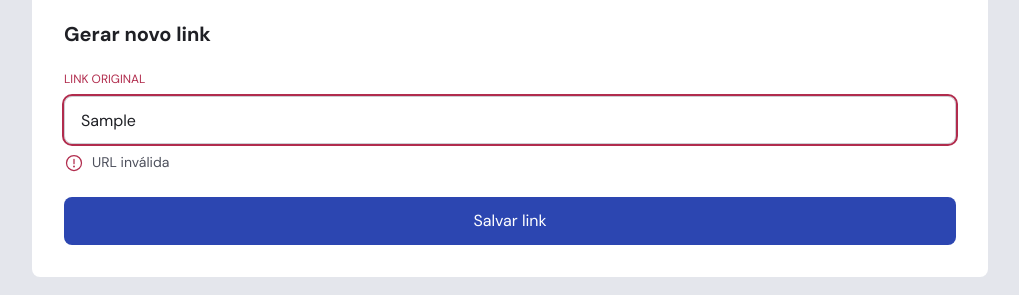
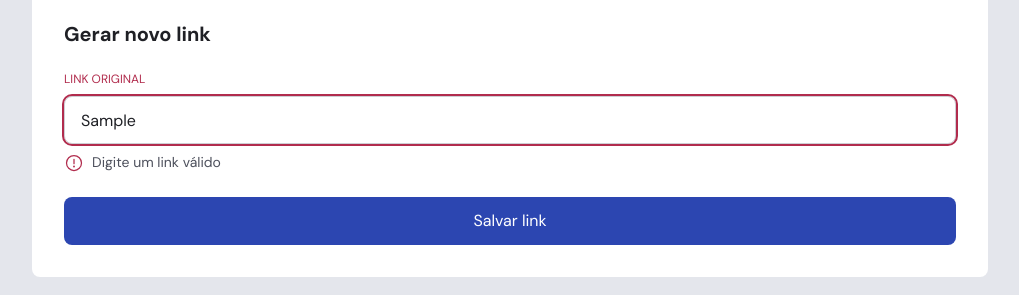
Before and after one commit to ClodoaldoDantas/encurtador-de-links-web, a React (Vite) app: page / in a window 1280 px wide. Both pictures are taken after typing "Sample" into the empty fields and a click on the button "Salvar link". Shown: the part 177-472 px from the top of the page, without its empty margins (130-1149 px from the left). Built offline with nearby package versions, Linux system fonts and the light colour scheme.

Commit message:
feat: add Button and Field components, integrate form handling in CreateLinkForm

```diff
--- a/package.json
+++ b/package.json
@@ -11,6 +11,7 @@
   "dependencies": {
     "@hookform/resolvers": "^5.2.1",
     "@phosphor-icons/react": "^2.1.10",
+    "classnames": "^2.5.1",
     "react": "^19.1.1",
     "react-dom": "^19.1.1",
     "react-hook-form": "^7.62.0",
--- /dev/null
+++ b/src/components/ui/button/index.tsx
@@ -0,0 +1,9 @@
+import classNames from 'classnames'
+import type { ComponentProps } from 'react'
+import styles from './styles.module.scss'
+
+export function Button(props: ComponentProps<'button'>) {
+	return (
+		<button className={classNames(styles.button, props.className)} {...props} />
+	)
+}
--- /dev/null
+++ b/src/components/ui/button/styles.module.scss
@@ -0,0 +1,24 @@
+.button {
+  width: 100%;
+  cursor: pointer;
+
+  height: 3rem;
+  border-radius: 0.5rem;
+  border: 0;
+
+  font-size: 1rem;
+
+  display: flex;
+  align-items: center;
+  justify-content: center;
+  gap: 0.5rem;
+
+  background-color: var(--blue-base);
+  color: var(--white);
+
+  transition: all 0.2s;
+
+  &:hover {
+    background-color: var(--blue-dark);
+  }
+}
--- /dev/null
+++ b/src/components/ui/field/index.tsx
@@ -0,0 +1,59 @@
+import { WarningCircleIcon } from '@phosphor-icons/react'
+import classNames from 'classnames'
+import type { ComponentProps } from 'react'
+import { useFormContext } from 'react-hook-form'
+import styles from './styles.module.scss'
+
+function FieldRoot({
+	children,
+	invalid = false,
+}: {
+	children: React.ReactNode
+	invalid?: boolean
+}) {
+	return (
+		<div className={classNames(styles.fieldRoot, { [styles.error]: invalid })}>
+			{children}
+		</div>
+	)
+}
+
+function FieldLabel(props: ComponentProps<'label'>) {
+	// biome-ignore lint/a11y/noLabelWithoutControl: label component
+	return <label className={styles.fieldLabel} {...props} />
+}
+
+type FieldControlProps = ComponentProps<'input'> & {
+	name: string
+}
+
+function FieldControl(props: FieldControlProps) {
+	const {
+		register,
+		formState: { errors },
+	} = useFormContext()
+
+	return (
+		<>
+			<input
+				data-state={errors[props.name] ? 'invalid' : 'default'}
+				className={styles.fieldInput}
+				{...register(props.name)}
+				{...props}
+			/>
+
+			{errors[props.name] && (
+				<div className={styles.fieldMessage}>
+					<WarningCircleIcon size={20} />
+					<span>{errors[props.name]?.message as string}</span>
+				</div>
+			)}
+		</>
+	)
+}
+
+export const Field = {
+	Root: FieldRoot,
+	Label: FieldLabel,
+	Control: FieldControl,
+}
--- /dev/null
+++ b/src/components/ui/field/styles.module.scss
@@ -0,0 +1,54 @@
+.fieldRoot {
+  display: flex;
+  flex-direction: column;
+  gap: 0.5rem;
+
+  &:focus-within label {
+    color: var(--blue-base);
+  }
+
+  &:has(input[data-state='invalid']) label {
+    color: var(--danger);
+  }
+
+  &:has(input[data-state='invalid']) input:focus {
+    outline-color: var(--danger);
+  }
+}
+
+.fieldLabel {
+  font-size: 0.75rem;
+  text-transform: uppercase;
+}
+
+.fieldInput {
+  height: 3rem;
+  padding: 0 1rem;
+  border-radius: 0.5rem;
+  border: 1px solid var(--gray-300);
+
+  font-size: 16px;
+  color: var(--gray-600);
+
+  &::placeholder {
+    color: var(--gray-400);
+  }
+
+  &:focus {
+    outline: 2px solid var(--blue-base);
+  }
+}
+
+.fieldMessage {
+  display: flex;
+  align-items: center;
+  gap: 0.5rem;
+
+  svg {
+    color: var(--danger);
+  }
+
+  span {
+    font-size: 0.875rem;
+  }
+}
--- a/src/pages/home/components/create-link-form/index.tsx
+++ b/src/pages/home/components/create-link-form/index.tsx
@@ -1,29 +1,28 @@
 import { zodResolver } from '@hookform/resolvers/zod'
-import { WarningCircleIcon } from '@phosphor-icons/react'
-import { useForm } from 'react-hook-form'
+import { FormProvider, useForm } from 'react-hook-form'
 import * as z from 'zod'
+import { Button } from '../../../../components/ui/button'
 import { Card } from '../../../../components/ui/card'
+import { Field } from '../../../../components/ui/field'
 import styles from './styles.module.scss'
 
 const formSchema = z.object({
 	originalUrl: z.url({
-		error: 'URL inválida',
+		error: 'Digite um link válido',
 	}),
 })
 
 type CreateLinkFormData = z.infer<typeof formSchema>
 
 export function CreateLinkForm() {
-	const {
-		register,
-		handleSubmit,
-		formState: { errors },
-	} = useForm<CreateLinkFormData>({
+	const methods = useForm<CreateLinkFormData>({
 		resolver: zodResolver(formSchema),
 		defaultValues: {
 			originalUrl: '',
 		},
 	})
+
+	const { handleSubmit } = methods
 
 	const handleCreateLink = (data: CreateLinkFormData) => {
 		console.log(data)
@@ -33,35 +32,20 @@ export function CreateLinkForm() {
 		<Card>
 			<h2 className={styles.title}>Gerar novo link</h2>
 
-			<form onSubmit={handleSubmit(handleCreateLink)} className={styles.form}>
-				<div
-					className={styles.formItem}
-					data-state={errors.originalUrl ? 'invalid' : 'default'}
-				>
-					<label className={styles.formLabel} htmlFor="original-link">
-						link original
-					</label>
+			<FormProvider {...methods}>
+				<form onSubmit={handleSubmit(handleCreateLink)} className={styles.form}>
+					<Field.Root>
+						<Field.Label>Link Original</Field.Label>
+						<Field.Control
+							type="text"
+							name="originalUrl"
+							placeholder="https://www.exemplo.com.br"
+						/>
+					</Field.Root>
 
-					<input
-						type="text"
-						id="original-link"
-						placeholder="https://www.exemplo.com.br"
-						className={styles.formInput}
-						{...register('originalUrl')}
-					/>
-
-					{errors.originalUrl && (
-						<div className={styles.formError}>
-							<WarningCircleIcon size={20} />
-							<span>{errors.originalUrl?.message}</span>
-						</div>
-					)}
-				</div>
-
-				<button className={styles.button} type="submit">
-					Salvar link
-				</button>
-			</form>
+					<Button type="submit">Salvar link</Button>
+				</form>
+			</FormProvider>
 		</Card>
 	)
 }
--- a/src/pages/home/components/create-link-form/styles.module.scss
+++ b/src/pages/home/components/create-link-form/styles.module.scss
@@ -15,83 +15,3 @@
     margin-top: 1.5rem;
   }
 }
-
-.formItem {
-  display: flex;
-  flex-direction: column;
-  gap: 0.5rem;
-
-  &:focus-within label {
-    color: var(--blue-base);
-  }
-
-  &[data-state='invalid'] label {
-    color: var(--danger);
-  }
-
-  &[data-state='invalid'] input:focus {
-    outline-color: var(--danger);
-  }
-}
-
-.formLabel {
-  font-size: 0.75rem;
-  text-transform: uppercase;
-}
-
-.formInput {
-  height: 3rem;
-  padding: 0 1rem;
-  border-radius: 0.5rem;
-  border: 1px solid var(--gray-300);
-
-  font-size: 16px;
-  color: var(--gray-600);
-
-  &::placeholder {
-    color: var(--gray-400);
-  }
-
-  &:focus {
-    outline: 2px solid var(--blue-base);
-  }
-}
-
-.formError {
-  display: flex;
-  align-items: center;
-  gap: 0.5rem;
-
-  svg {
-    color: var(--danger);
-  }
-
-  span {
-    font-size: 0.875rem;
-  }
-}
-
-.button {
-  width: 100%;
-  cursor: pointer;
-
-  height: 3rem;
-  border-radius: 0.5rem;
-  border: 0;
-
-  font-size: 1rem;
-
-  display: flex;
-  align-items: center;
-  justify-content: center;
-  gap: 0.5rem;
-
-  background-color: var(--blue-base);
-  color: var(--white);
-
-  transition: all 0.2s;
-
-  &:hover {
-    background-color: var(--blue-dark);
-  }
-}
```
Also changed, not shown: 1 other file (tests, documents, lock files or other folders).
